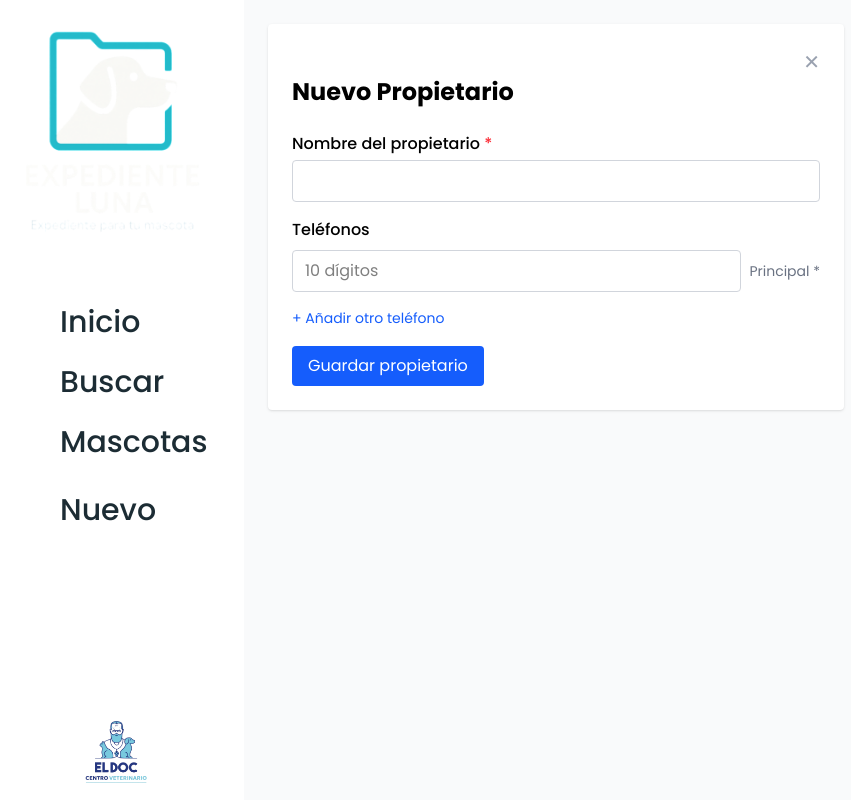
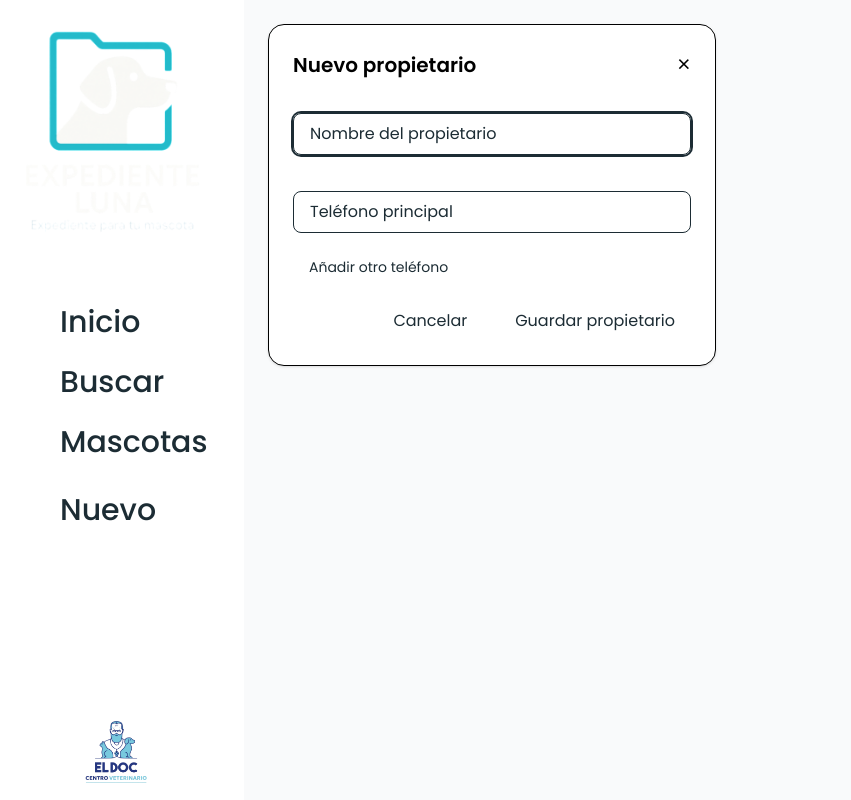
Before and after one commit to DanielNeuartig/expediente-luna, a Next.js app: page /dashboard in a window 1280 px wide. Both pictures are taken after a click on the button "Nuevo". Shown: the whole page, without its empty margins (12-863 px from the left). Built offline with nearby package versions, Linux system fonts and the light colour scheme.

Commit message:
Ya esta listo el registro de propietarios y se sube correctamente

```diff
--- a/app/api/propietarios/route.ts
+++ b/app/api/propietarios/route.ts
@@ -7,15 +7,46 @@ export async function POST(req: Request) {
   const body = await req.json();
   const { nombre, telefonos } = body;
 
+  if (!nombre || !Array.isArray(telefonos)) {
+    return NextResponse.json({ error: "Datos incompletos." }, { status: 400 });
+  }
+
   try {
+    // Verificar nombre duplicado (case-insensitive)
+    const nombreExistente = await prisma.propietario.findFirst({
+      where: {
+        nombre: {
+          equals: nombre,
+          mode: "insensitive"
+        }
+      }
+    });
+    if (nombreExistente) {
+      return NextResponse.json({ error: "Ya existe un propietario con ese nombre." }, { status: 400 });
+    }
+
+    // Verificar teléfono principal duplicado
+    const principal = telefonos.find(t => t.esPrincipal);
+    if (principal) {
+      const telefonoExistente = await prisma.telefono.findFirst({
+        where: {
+          numero: principal.numero
+        }
+      });
+      if (telefonoExistente) {
+        return NextResponse.json({ error: "Ya existe un propietario con ese número principal." }, { status: 400 });
+      }
+    }
+
+    // Crear propietario con sus teléfonos
     const propietario = await prisma.propietario.create({
       data: {
         nombre,
         telefonos: {
-          create: telefonos.map((t: { numero: string }) => ({ numero: t.numero })),
-        },
+          create: telefonos
+        }
       },
-      include: { telefonos: true },
+      include: { telefonos: true }
     });
 
     return NextResponse.json(propietario, { status: 201 });
--- a/app/components/FormularioNuevoPropietario.tsx
+++ b/app/components/FormularioNuevoPropietario.tsx
@@ -1,165 +1,193 @@
 'use client'
 
-import { useEffect, useState } from 'react'
+import { useState, useEffect, useRef } from 'react'
 import { motion, AnimatePresence } from 'framer-motion'
 import { useNotificaciones } from '@/context/NotificacionesContext'
+import { guardarPropietario } from '@/app/lib/api/guardarPropietario'
 
-export default function FormularioNuevoPropietario({
-  onClose,
-  visible,
-}: {
-  onClose: () => void
-  visible: boolean
-}) {
-  const { notificar } = useNotificaciones();
+export default function FormularioNuevoPropietario({ visible, onClose }: { visible: boolean, onClose: () => void }) {
+  const { notificar } = useNotificaciones()
   const [nombre, setNombre] = useState('')
   const [telefonos, setTelefonos] = useState([{ numero: '' }])
+  const [mostrarConfirmacion, setMostrarConfirmacion] = useState(false)
+  const [cargando, setCargando] = useState(false)
 
-  const resetFormulario = () => {
-    setNombre('')
-    setTelefonos([{ numero: '' }])
+  const obtenerTelefonosValidos = () =>
+    telefonos.map(t => limpiarNumero(t.numero)).filter(n => n.length === 10)
 
-    onClose();
+  useEffect(() => {
+    if (!visible) setMostrarConfirmacion(false)
+  }, [visible])
+
+  const nombreRef = useRef<HTMLInputElement>(null)
+
+  const capitalizarNombre = (texto: string) =>
+    texto.toLowerCase().replace(/\b\w/g, l => l.toUpperCase())
+
+  const limpiarNumero = (valor: string) =>
+    valor.replace(/\D/g, '').slice(0, 10)
+
+  const formatearTelefonoVisual = (numero: string) =>
+    numero.replace(/(\d{2})(?=\d)/g, '$1 ').trim()
+
+  const resetConfirmacion = () => setMostrarConfirmacion(false)
+
+  const manejarCambioNombre = (e: React.ChangeEvent<HTMLInputElement>) => {
+    setNombre(capitalizarNombre(e.target.value))
+    resetConfirmacion()
   }
 
-  useEffect(() => {
-    const handleKey = (e: KeyboardEvent) => {
-      if (visible && e.key === 'Escape') {
-        resetFormulario()
-        onClose()
+  const actualizarTelefono = (i: number, valor: string) => {
+    const nuevos = telefonos.map((t, idx) =>
+      idx === i ? { ...t, numero: limpiarNumero(valor) } : t
+    )
+    setTelefonos(nuevos)
+    resetConfirmacion()
   }
-    }
-    document.addEventListener('keydown', handleKey)
-    return () => document.removeEventListener('keydown', handleKey)
-  }, [visible, onClose])
-
-  useEffect(() => {
-    if (!visible) {
-      resetFormulario()
-    }
-  }, [visible])
 
   const agregarTelefono = () => {
     if (telefonos.length < 3) {
       setTelefonos([...telefonos, { numero: '' }])
+      resetConfirmacion()
     }
   }
 
-  const actualizarTelefono = (index: number, valor: string) => {
-    if (/^\d{0,10}$/.test(valor)) {
-      const nuevos = [...telefonos]
-      nuevos[index].numero = valor
+  const eliminarTelefono = (i: number) => {
+    const nuevos = telefonos.filter((_, idx) => idx !== i)
     setTelefonos(nuevos)
+    resetConfirmacion()
+  }
+
+  const cerrarFormulario = () => {
+    setNombre('')
+    setTelefonos([{ numero: '' }])
+    resetConfirmacion()
+    onClose()
+  }
+
+  const wrapperRef = useRef<HTMLDivElement>(null)
+
+  useEffect(() => {
+    if (visible && nombreRef.current) nombreRef.current.focus()
+  }, [visible])
+
+  useEffect(() => {
+    const enterListener = (e: KeyboardEvent) => {
+      if (e.key === 'Enter' && mostrarConfirmacion) {
+        e.preventDefault()
+        confirmarEnvio()
       }
     }
+    document.addEventListener('keydown', enterListener)
+    return () => document.removeEventListener('keydown', enterListener)
+  }, [mostrarConfirmacion])
 
-  const eliminarTelefono = (index: number) => {
-    if (index === 0) return
-    const nuevos = telefonos.filter((_, i) => i !== index)
-    setTelefonos(nuevos)
+  useEffect(() => {
+    const escListener = (e: KeyboardEvent) => {
+      if (e.key === 'Escape') onClose()
     }
+    const clickOutside = (e: MouseEvent) => {
+      if (wrapperRef.current && !wrapperRef.current.contains(e.target as Node)) onClose()
+    }
+    document.addEventListener('keydown', escListener)
+    document.addEventListener('mousedown', clickOutside)
+    return () => {
+      document.removeEventListener('keydown', escListener)
+      document.removeEventListener('mousedown', clickOutside)
+    }
+  }, [onClose])
 
-  const getEtiqueta = (index: number) => {
-    if (index === 0) return 'Principal *'
-    if (index === 1) return 'Segundo (opcional)'
-    if (index === 2) return 'Tercero (opcional)'
-    return ''
+  const validar = (): string[] => {
+    const errores: string[] = []
+    if (nombre.trim().split(' ').filter(Boolean).length < 2)
+      errores.push('El nombre debe contener al menos dos palabras.')
+    const principal = limpiarNumero(telefonos[0].numero)
+    if (principal.length !== 10)
+      errores.push('El teléfono principal debe tener 10 dígitos.')
+    const incompletos = telefonos.some(t => {
+      const n = limpiarNumero(t.numero)
+      return n.length > 0 && n.length < 10
+    })
+    if (incompletos)
+      errores.push('Hay teléfonos incompletos. Completa o elimina los números.')
+    return errores
   }
 
   const handleSubmit = (e: React.FormEvent) => {
-  console.log('handleSubmit ejecutado');
     e.preventDefault()
-
-    if (!nombre.trim()) {
-      notificar({ tipo: 'error', mensaje: 'El nombre del propietario es obligatorio.' })
+    const errores = validar()
+    if (errores.length) {
+      errores.forEach(m => notificar({ tipo: 'info', mensaje: m }))
       return
     }
-
-    if (telefonos[0].numero.length !== 10) {
-      notificar({ tipo: 'error', mensaje: 'El número principal debe tener exactamente 10 dígitos.' })
-      return
+    setMostrarConfirmacion(true)
   }
 
-
-      }
-
-  const confirmarEnvio = () => {
+  const confirmarEnvio = async () => {
+    if (cargando) return;
+    setCargando(true);
+    notificar({ tipo: 'info', mensaje: 'Guardando propietario...' });
     const datos = {
       nombre,
       telefonos: telefonos
-        .filter((t) => t.numero.trim().length === 10)
         .map((t, i) => ({
-          numero: t.numero,
-          esPrincipal: i === 0,
-        })),
+          numero: limpiarNumero(t.numero),
+          esPrincipal: i === 0
+        }))
+        .filter(t => t.numero.length === 10)
     }
 
-    console.log('Guardado:', datos)
+    const res = await guardarPropietario(datos.nombre, datos.telefonos)
+    if (res.ok) {
       notificar({ tipo: 'success', mensaje: 'Propietario guardado exitosamente.' })
-    resetFormulario()
-    onClose()
+      cerrarFormulario()
+      setCargando(false)
+    } else {
+      notificar({ tipo: 'error', mensaje: res.error });
+      setCargando(false)
+    }
   }
 
   return (
     <AnimatePresence>
       {visible && (
         <motion.div
-          key="formulario"
-          initial={{ x: -300, opacity: 0 }}
+          ref={wrapperRef}
+          initial={{ x: '-100%', opacity: 0 }}
           animate={{ x: 0, opacity: 1 }}
-          exit={{ x: -300, opacity: 0 }}
-          transition={{ type: 'spring', stiffness: 250, damping: 25 }}
-          className="bg-white rounded shadow p-6 max-w-xl w-full mb-6"
+          exit={{ x: '-100%', opacity: 0 }}
+          transition={{ duration: 0.3 }}
+          className="w-full max-w-md bg-[var(--color-bg)] rounded-2xl border border-[var(--color-d)] shadow p-6"
         >
-          <div className="flex justify-end">
-            <button
-              onClick={() => {
-                resetFormulario()
-                onClose()
-              }}
-              className="text-gray-400 hover:text-black text-xl"
-            >
-              ✕
-            </button>
+          <div className="flex justify-between items-center mb-4">
+            <h2 className="text-xl font-semibold !!text-[var(--color-text)]">Nuevo propietario</h2>
+            <button onClick={cerrarFormulario} className="!!text-[var(--color-text)] text-2xl font-light">×</button>
           </div>
-          <h2 className="text-2xl font-bold mb-6">Nuevo Propietario</h2>
-          <form onSubmit={handleSubmit} className="space-y-4">
-            <div>
-              <label className="block font-medium mb-1">
-                Nombre del propietario <span className="text-red-500">*</span>
-              </label>
+          <form onSubmit={handleSubmit} className="space-y-5">
+            <input
+              ref={nombreRef}
+              type="text"
+              placeholder="Nombre del propietario"
+              value={nombre}
+              onChange={manejarCambioNombre}
+              className="w-full mt-4 px-4 py-2 bg-[var(--color-bgS)] border border-[var(--color-d)] !text-[var(--color-text)] rounded-lg focus:outline-none focus:ring-2 focus:ring-[var(--color-d)] placeholder-[var(--color-text)]"
+            />
+            {telefonos.map((tel, i) => (
+              <div key={i} className="relative">
                 <input
                   type="text"
-                value={nombre}
-                onChange={(e) => setNombre(e.target.value)}
-                required
-                className="w-full border border-gray-300 rounded px-3 py-2"
+                  value={formatearTelefonoVisual(tel.numero)}
+                  onChange={(e) => actualizarTelefono(i, e.target.value)}
+                  placeholder={i === 0 ? 'Teléfono principal' : 'Teléfono adicional'}
+                  className="w-full mt-4 px-4 py-2 bg-[var(--color-bgS)] border border-[var(--color-d)] !text-[var(--color-text)] rounded-lg focus:outline-none focus:ring-2 focus:ring-[var(--color-d)] placeholder-[var(--color-text)]"
                 />
-            </div>
-
-            <div>
-              <label className="block font-medium mb-2">Teléfonos</label>
-              {telefonos.map((tel, i) => (
-                <div key={i} className="flex items-center gap-2 mb-2">
-                  <input
-                    type="text"
-                    inputMode="numeric"
-                    pattern="\d{10}"
-                    placeholder="10 dígitos"
-                    value={tel.numero}
-                    onChange={(e) => actualizarTelefono(i, e.target.value)}
-                    className="flex-1 border border-gray-300 rounded px-3 py-2"
-                    required={i === 0}
-                  />
-                  <span className="text-sm text-gray-500">{getEtiqueta(i)}</span>
-                  {i !== 0 && (
+                {i > 0 && (
                   <button
                     type="button"
                     onClick={() => eliminarTelefono(i)}
-                      className="text-red-500 text-sm"
-                      title="Eliminar número"
+                    className="absolute top-1 right-2 text-[var(--color-error)] text-xl font-bold"
                   >
-                      ✕
+                    ×
                   </button>
                 )}
               </div>
@@ -168,22 +196,44 @@ export default function FormularioNuevoPropietario({
               <button
                 type="button"
                 onClick={agregarTelefono}
-                  className="text-blue-600 text-sm mt-2"
+                className="px-4 py-1 text-sm rounded bg-[var(--color-d)] !text-[var(--color-text)]"
               >
-                  + Añadir otro teléfono
+                Añadir otro teléfono
               </button>
             )}
+            <div className="flex justify-end gap-4">
+              <button type="button" onClick={cerrarFormulario} className="px-4 py-2 bg-[var(--color-error)] !text-[var(--color-text)] rounded-lg">Cancelar</button>
+              <button type="submit" className="px-4 py-2 bg-[var(--color-d)] !text-[var(--color-text)] rounded-lg">Guardar propietario</button>
             </div>
-
-            <motion.button
-              type="submit"
-              whileTap={{ scale: 0.95 }}
-              className="bg-blue-600 text-white px-4 py-2 rounded hover:bg-blue-700"
-            >
-              Guardar propietario
-            </motion.button>
           </form>
 
+          <AnimatePresence>
+            {mostrarConfirmacion && (
+              <motion.div
+                initial={{ opacity: 0, y: -10 }}
+                animate={{ opacity: 1, y: 0 }}
+                exit={{ opacity: 0, y: -10 }}
+                className="mt-6 p-4 border bg-[var(--color-bgS)] !text-[var(--color-text)] rounded-lg"
+              >
+                <h3 className="font-medium mb-2">¿Confirmar los datos?</h3>
+                <p><strong className="text-[var(--color-d)]">Nombre:</strong> {nombre}</p>
+                {telefonos
+                  .map(t => limpiarNumero(t.numero))
+                  .filter(num => num.length === 10)
+                  .map((num, i) => (
+                    <p key={i}>
+                      <strong className="text-[var(--color-d)]">Teléfono {i === 0 ? 'principal' : 'adicional'}:</strong>{' '}
+                      {formatearTelefonoVisual(num)}
+                    </p>
+                  ))}
+                <div className="flex justify-end gap-4 mt-4">
+                  <button onClick={confirmarEnvio} disabled={cargando} className="px-4 py-2 bg-[var(--color-d)] !text-[var(--color-text)] rounded-lg">
+                    {cargando ? (<span className="flex items-center gap-2"><svg className="animate-spin h-4 w-4 text-[var(--color-text)]" viewBox="0 0 24 24"><circle className="opacity-25" cx="12" cy="12" r="10" stroke="currentColor" strokeWidth="4" fill="none" /><path className="opacity-75" fill="currentColor" d="M4 12a8 8 0 018-8V0C5.373 0 0 5.373 0 12h4z" /></svg> Guardando...</span>) : "Confirmar y guardar"}
+                  </button>
+                </div>
+              </motion.div>
+            )}
+          </AnimatePresence>
         </motion.div>
       )}
     </AnimatePresence>
--- a/app/globals.css
+++ b/app/globals.css
@@ -60,4 +60,6 @@ select {
   --color-bgS: #393E46;
   --color-d: #00ADB5;
   --color-text: #EEEEEE;
+  --color-error: #FF4C4C;
+  --color-warn: #FF9800;
 }
--- /dev/null
+++ b/app/lib/api/guardarPropietario.ts
@@ -0,0 +1,20 @@
+// app/lib/api/guardarPropietario.ts
+
+export async function guardarPropietario(nombre: string, telefonos: { numero: string; esPrincipal: boolean }[]) {
+  try {
+    const res = await fetch("/api/propietarios", {
+      method: "POST",
+      headers: { "Content-Type": "application/json" },
+      body: JSON.stringify({ nombre, telefonos }),
+    })
+
+    if (!res.ok) {
+      const data = await res.json()
+      return { ok: false, error: data?.error || "Error desconocido" }
+    }
+
+    return { ok: true }
+  } catch (e) {
+    return { ok: false, error: "No se pudo conectar con el servidor" }
+  }
+}
--- a/tsconfig.json
+++ b/tsconfig.json
@@ -20,7 +20,7 @@
     ],
     "baseUrl": ".",
     "paths": {
-      "@/*": ["./app/*", "./components/*", "./lib/*"]
+      "@/*": ["./app/*", "./components/*", "./lib/*","./*"]
     }
   },
   "include": ["next-env.d.ts", "**/*.ts", "**/*.tsx", ".next/types/**/*.ts"],
```
Also changed, not shown: app/context/NotificacionesContext.tsx (+13 -12 lines). Lines whose indentation alone changed are shown as unchanged.
